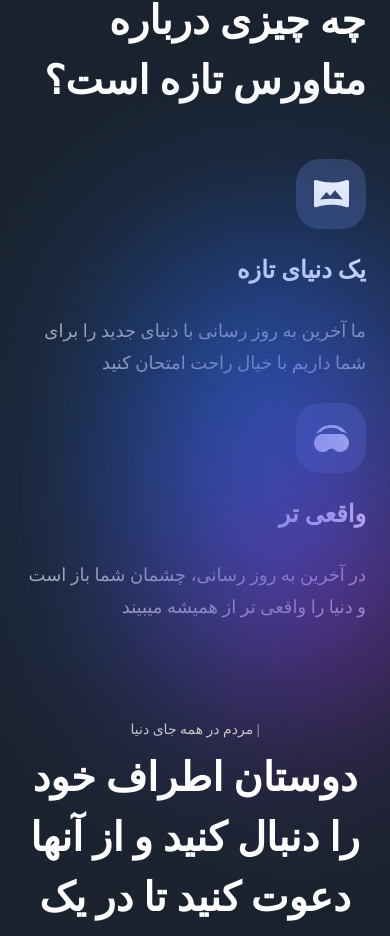
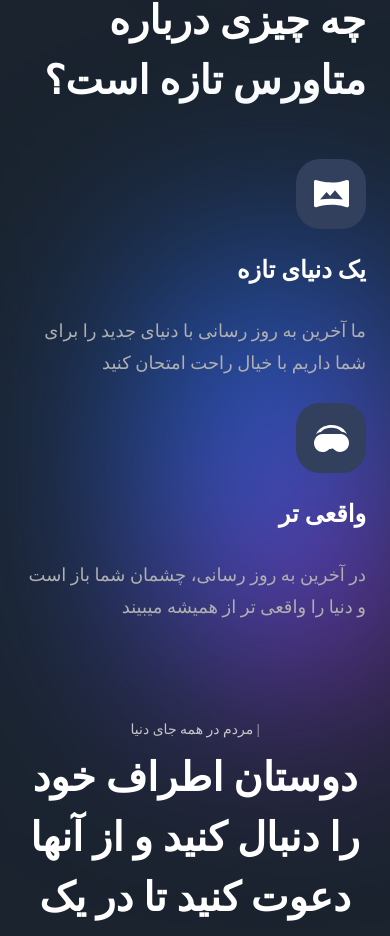
Before and after one commit to springtofigh/metaverse-blog, a Next.js app: page / in a window 390 px wide. Shown: the part 3518-4454 px from the top of the page. Built offline with nearby package versions, Linux system fonts and the light colour scheme; a web font is replaced by a local one.

Commit message:
add z-index

```diff
--- a/components/NewFeatures.jsx
+++ b/components/NewFeatures.jsx
@@ -1,7 +1,7 @@
 import styles from '../styles';
 
 const NewFeatures = ({ title, subtitle, imgUrl }) => (
-  <div className="flex flex-col flex-1 min-w-[210px] sm:max-w-[250px]">
+  <div className="flex flex-col flex-1 min-w-[210px] z-10 sm:max-w-[250px]">
     <div className={`${styles.flexCenter} w-[70px] h-[70px] bg-[#323F5D] rounded-[24px]`}>
       <img src={imgUrl} alt="icon" className="w-1/2 h-1/2 object-contain" />
     </div>
```
